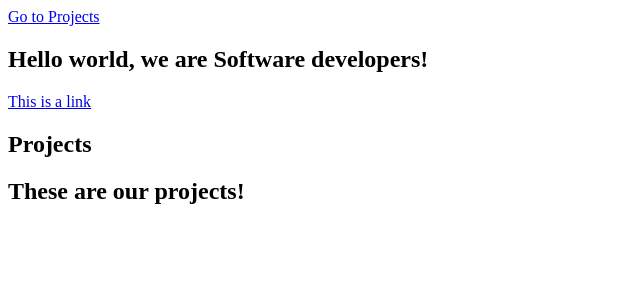
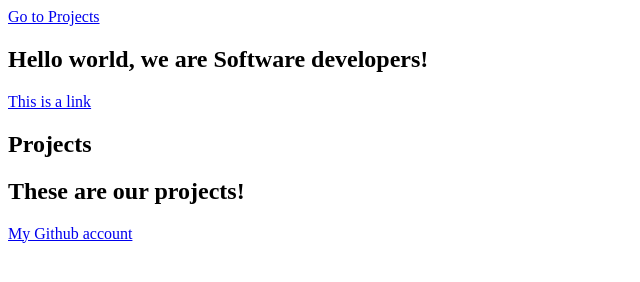
Before and after one commit to foundikou/F-A, a plain HTML site: page index.html in a window 1280 px wide. Shown: the whole page, without its empty margins (0-640 px from the left). Drawn offline with Linux system fonts and the light colour scheme.

Commit message:
update features

```diff
--- a/index.html
+++ b/index.html
@@ -21,6 +21,7 @@
         <a href="#">This is a link</a>
         <h1 class="project-tile">Projects</h1>
         <h1>These are our projects!</h1>
+        <a href="https://github.com/foundikou" id="profile-link" target="_blank"add>My Github account</a>
     </section>
 
     <script src="https://cdn.freecodecamp.org/testable-projects-fcc/v1/bundle.js"></script>
```
